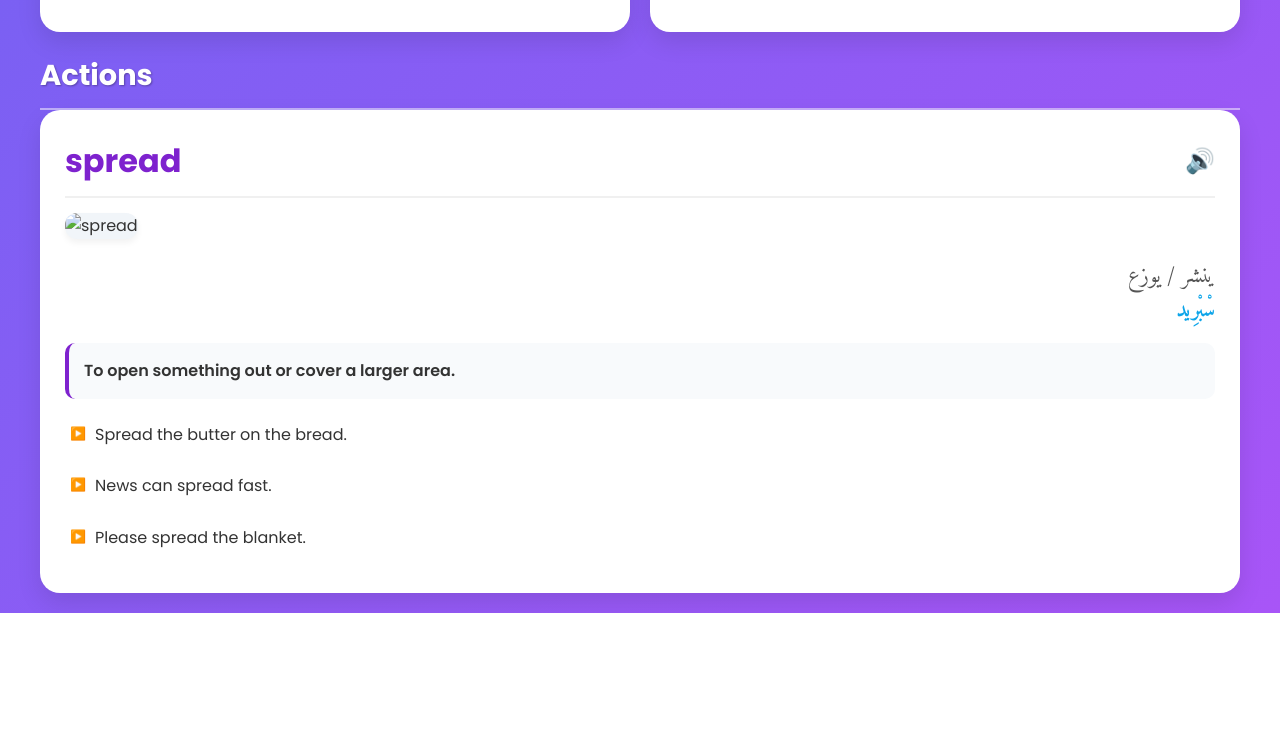
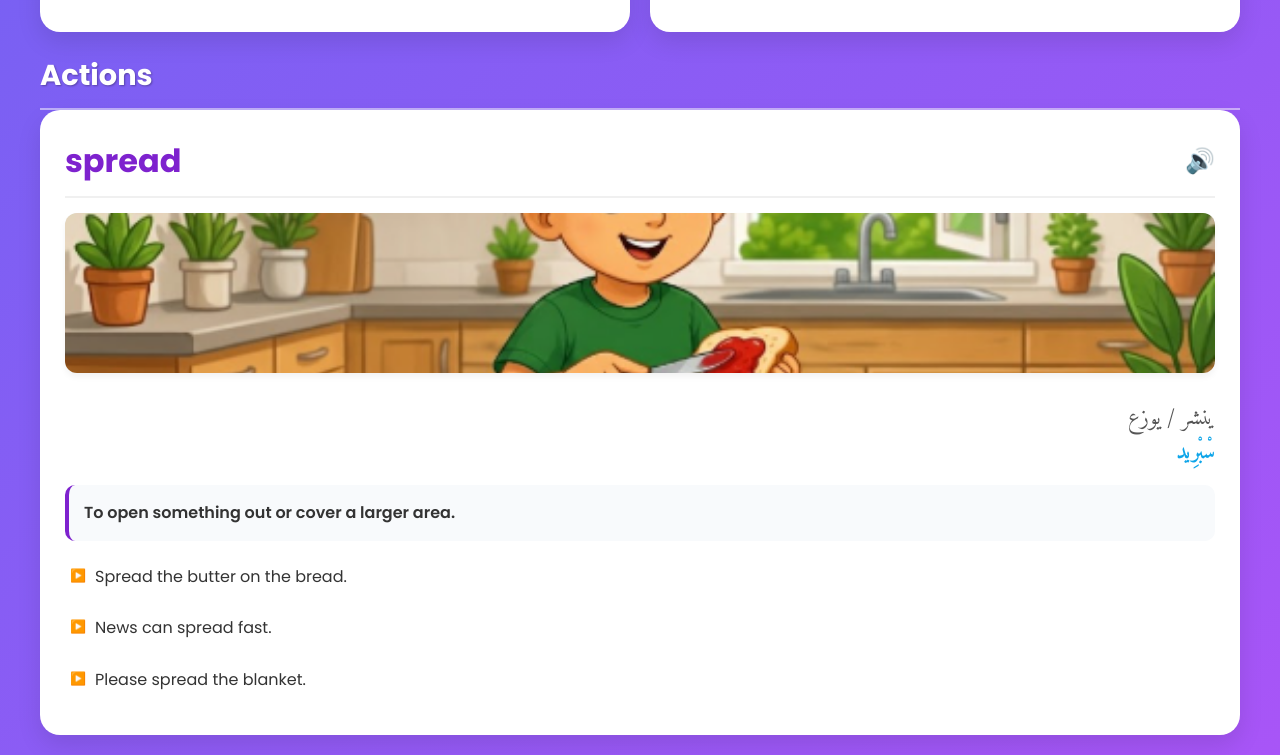
Before and after one commit to maru-lang/test-promts, a plain HTML site: page index.html in a window 1280 px wide. Shown: the part 985-1740 px from the top of the page. Before the commit the page ends 1598 px from the top, so only its background shows below. Drawn offline with Linux system fonts and the light colour scheme; files whose address does not match are found by name.

Commit message:
Update index.html

```diff
--- a/index.html
+++ b/index.html
@@ -420,7 +420,7 @@
                         <span class="vocab-word">spread</span>
                         <button class="icon-btn" onclick="speak('spread')">🔊</button>
                     </div>
-                    <img src="spread.png" class="vocab-image" alt="spread">
+                    <img src="image/spread.png" class="vocab-image" alt="spread">
 
                     <div class="vocab-arabic">ينشر / يوزع</div>
                     <div class="vocab-phonetic">سْبْرِيد</div>
```
